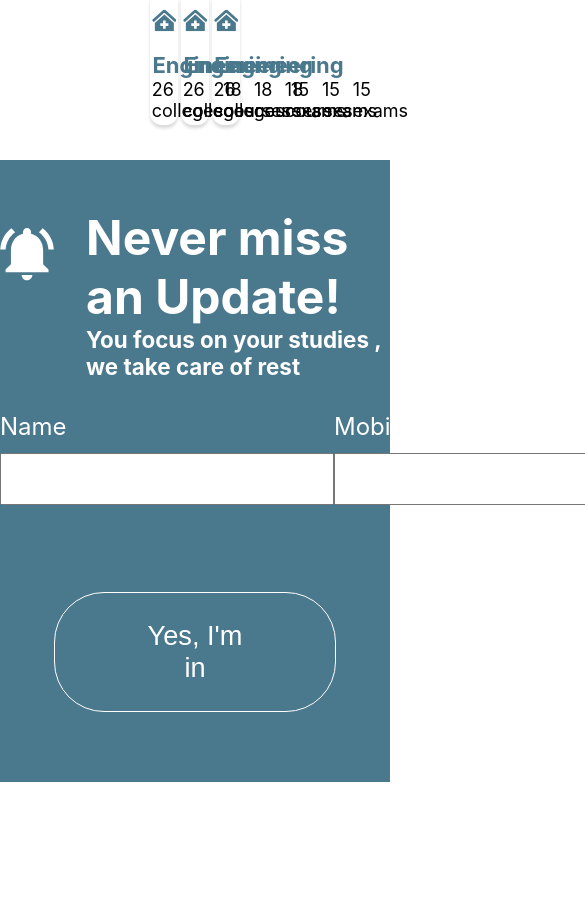
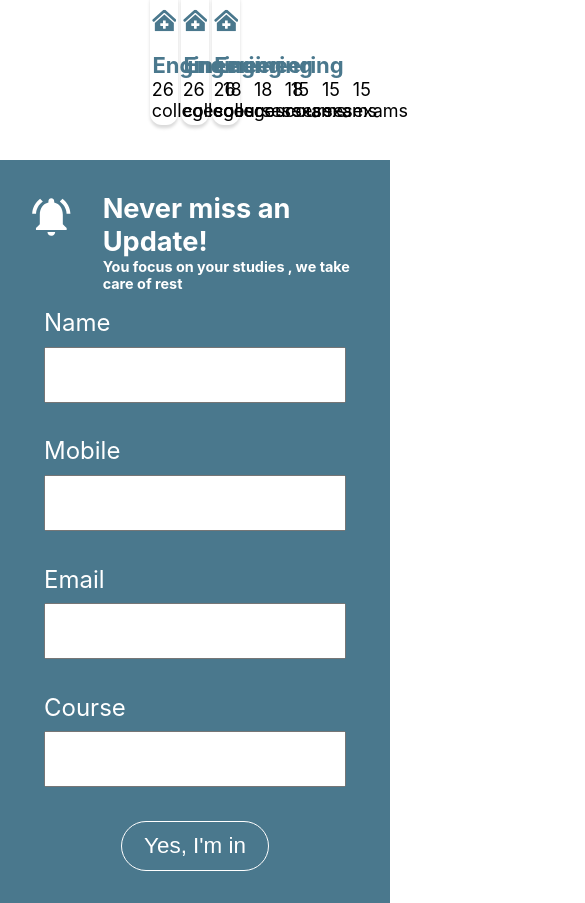
Before and after one commit to devrunes/collegesarthi, a Next.js app: page / in a window 390 px wide. Shown: the part 1298-2201 px from the top of the page, 585 px wide, since content can reach past the window. Before the commit the page ends 2080 px from the top, so only its background shows below. Built offline with nearby package versions, Linux system fonts and the light colour scheme; no server answers.

Commit message:
responsive update

```diff
--- a/components/MissUpdate/MissUpdate.jsx
+++ b/components/MissUpdate/MissUpdate.jsx
@@ -11,6 +11,7 @@ export default function MissUpdate() {
           viewBox="0 0 94 92"
           fill="none"
           xmlns="http://www.w3.org/2000/svg"
+          className={styles.MissUpdateSVG}
         >
           <path
             d="M26.3741 8.03984L19.7008 1.3665C8.50079 9.90651 1.12745 23.0665 0.474121 37.9998H9.80746C10.138 32.0816 11.7993 26.3142 14.6676 21.127C17.536 15.9398 21.5374 11.4664 26.3741 8.03984ZM84.1941 37.9998H93.5275C92.8275 23.0665 85.4541 9.90651 74.3008 1.3665L67.6741 8.03984C72.4901 11.4832 76.4737 15.9616 79.3325 21.146C82.1912 26.3304 83.8524 32.0894 84.1941 37.9998ZM75.0008 40.3332C75.0008 26.0065 67.3475 14.0132 54.0008 10.8398V7.6665C54.0008 3.79317 50.8741 0.666504 47.0008 0.666504C43.1275 0.666504 40.0008 3.79317 40.0008 7.6665V10.8398C26.6075 14.0132 19.0008 25.9598 19.0008 40.3332V63.6665L9.66746 72.9998V77.6665H84.3341V72.9998L75.0008 63.6665V40.3332ZM47.0008 91.6665C47.6541 91.6665 48.2608 91.6199 48.8675 91.4799C51.9008 90.8265 54.3741 88.7732 55.5875 85.9732C56.0541 84.8532 56.2875 83.6399 56.2875 82.3332H37.6208C37.6675 87.4665 41.8208 91.6665 47.0008 91.6665Z"
@@ -19,7 +20,7 @@ export default function MissUpdate() {
         </svg>
         <div className={styles.MissUpdateHeadingText}>
           <h2 className={styles.missHeading}>Never miss an Update!</h2>
-          <h3 style={{fontSize:"1.4em"}}> You focus on your studies , we take care of rest</h3>
+          <h3> You focus on your studies , we take care of rest</h3>
         </div>
       </div>
       <div className={styles.MissUpdateForm}>
--- a/components/MissUpdate/MissUpdate.module.css
+++ b/components/MissUpdate/MissUpdate.module.css
@@ -1,43 +1,103 @@
-.missUpdateSection{
-     background: #4A788D;
+
+.missUpdateSection {
+  background: #4a788d;
   color: white;
   text-align: center;
-     padding: 3em 0 1em 0;
+  padding: 2em;
 }
-.missHeading{
-    font-size: 3em;
+.MissUpdateSVG {
+  width: 50px;
+  height: 50px;
+  margin-right: 2em;
 }
-.MissUpdateHeading{
+.MissUpdateHeading {
+  display: flex;
+  margin-bottom: 1em;
+}
+
+.MissUpdateHeadingText {
+  text-align: left;
+}
+.MissUpdateHeadingText h3 {
+  font-size: 0.9em;
+}
+.missHeading {
+  font-size: 1.7em;
+}
+.MissUpdateForm div {
+  text-align: left;
+  font-size: 1.5em;
+  margin: 0.5em 0.5em 1em 0.5em;
+}
+.MissUpdateForm div > input {
+  width: 100%;
+  font-size: 1em;
+  padding: 0.5em;
+  margin: 0.4em 0;
+}
+.MissUpdateButton {
+  background: transparent;
+  color: white;
+  font-size: 1.4em;
+  padding: 0.5em 1em;
+  border-radius: 50px;
+  border: 1px solid white;
+}
+@media only screen and (min-width: 768px) {
+    .missUpdateSection {
+      background: #4a788d;
+      color: white;
+      text-align: center;
+      padding: 2em 0 1em 0;
+    }
+    .missHeading {
+      font-size: 2em;
+    }
+    .MissUpdateHeading {
       display: flex;
       justify-content: center;
     }
-.MissUpdateHeadingText{
+    .MissUpdateHeadingText {
       text-align: left;
-    padding-left: 2em;
+      font-size: 1.4em;
     }
-.MissUpdateForm{
+    .MissUpdateHeadingText h3 {
+        font-weight: 250;
+    }
+    .MissUpdateForm {
       display: flex;
       justify-content: space-around;
-    padding: 1em 0 1em 0;
+      padding: 1em;
       margin: 1em 0em;
     }
-.MissUpdateForm div>p{
-    font-size: 1.5em;
-    padding-bottom: .5em ;
+    .MissUpdateForm div > p {
+      padding-bottom: 0.5em;
+      font-size: 1em;
     }
-.MissUpdateForm div{
+    .MissUpdateForm div {
       text-align: left;
+      font-size: 1em;
+      margin: 0em;
     }
-.MissUpdateForm div>input{
-    font-size: 1.5em;
-    padding: 10px;
+    .MissUpdateForm div > input {
+      font-size: 1.4em;
+      padding: 7px;
+      width: 17em;
+      margin: 0em;
     }
-.MissUpdateButton{
+    .MissUpdateButton {
       background: transparent;
       font-size: 1.7em;
       color: white;
-    padding: 1em 3em;
+      padding: .5em 3em;
       border-radius: 50px;
       border: 1px solid white;
-    margin: 2em;
+      margin: 1em ;
     }
+    .MissUpdateSVG {
+      margin-right: 2em;
+      margin-top: .5em;
+      height: 70px;
+      width: 70px;
+    }
+  }
```
Lines whose indentation alone changed are shown as unchanged.
